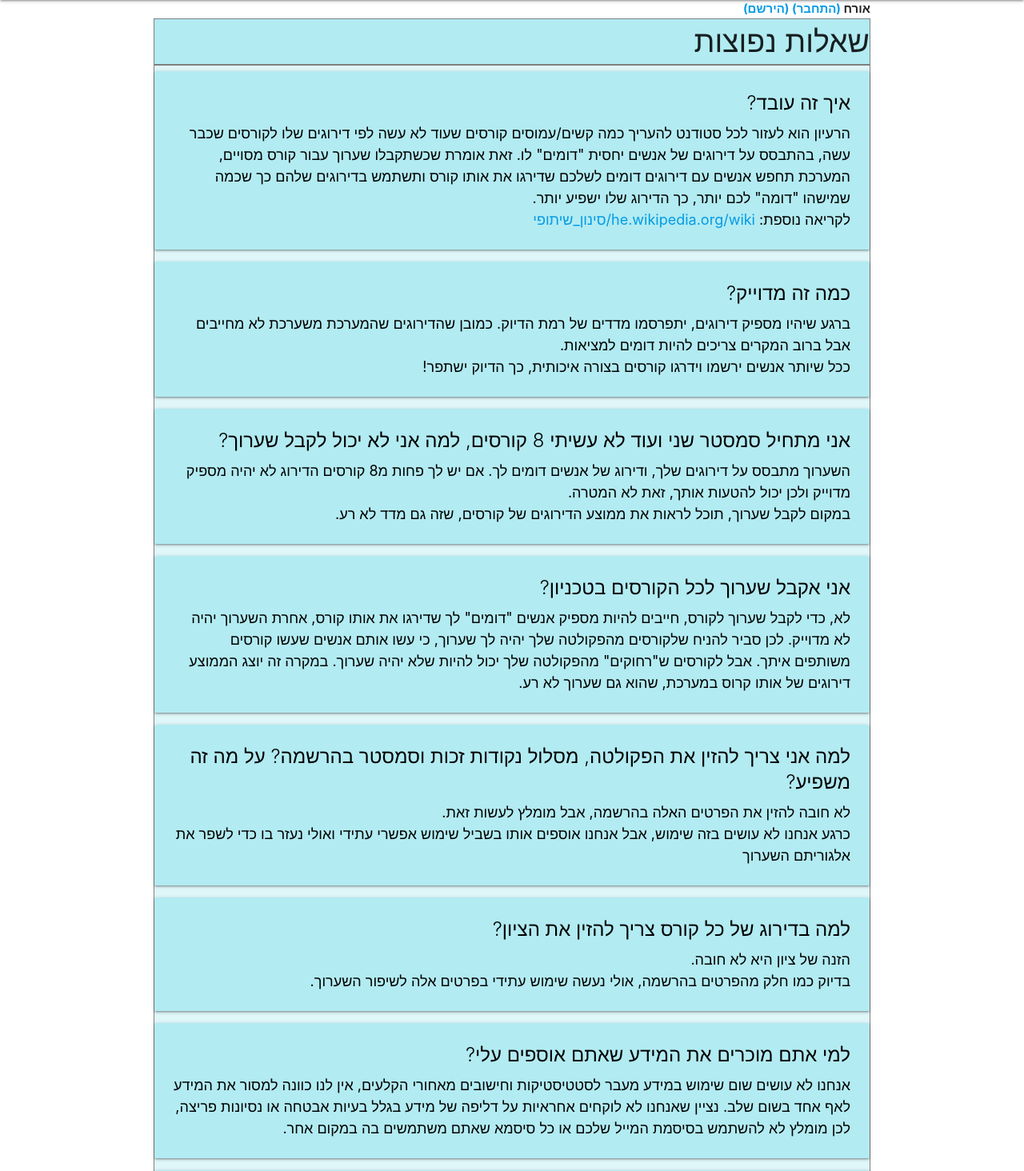
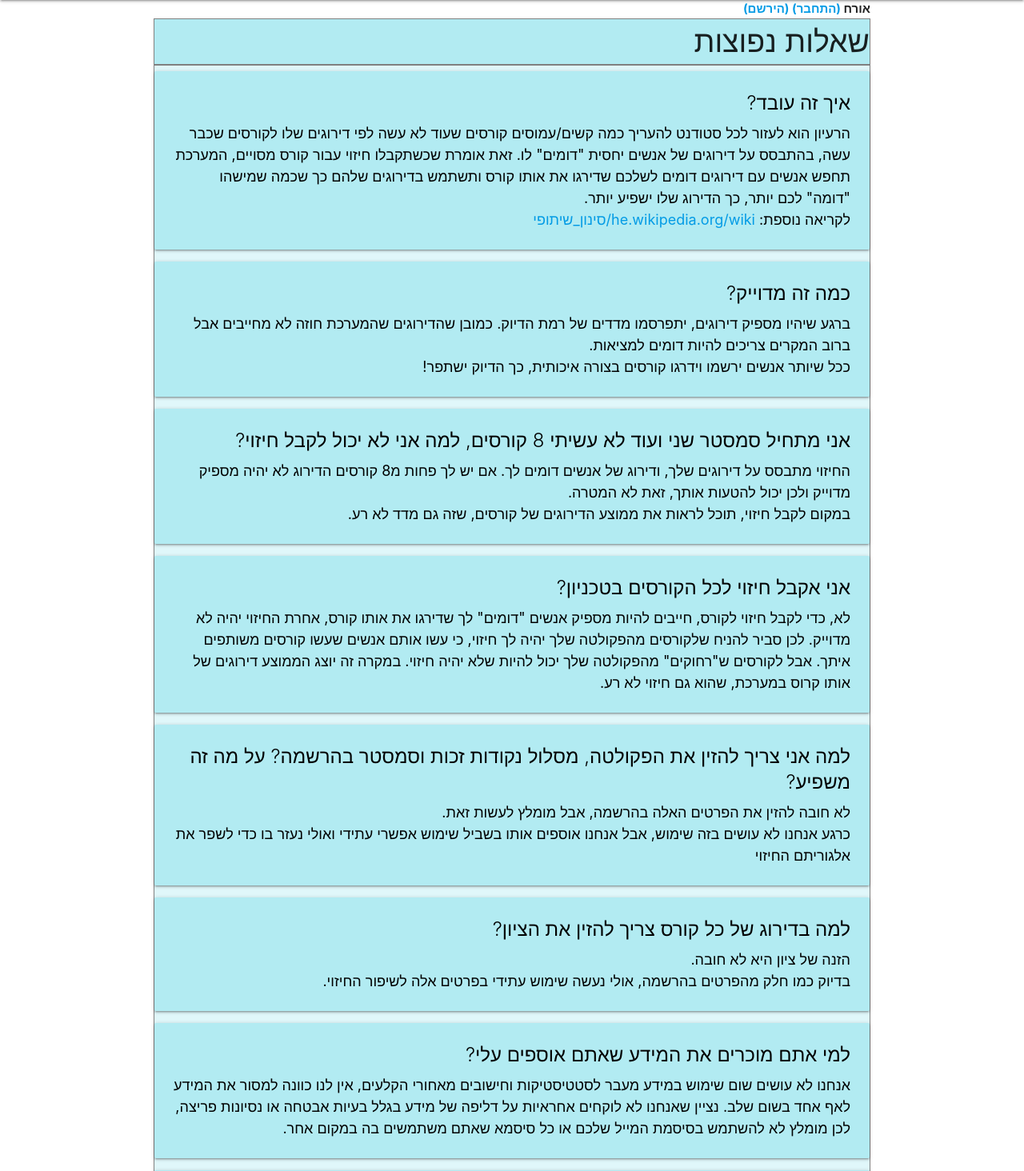
Before and after one commit to yuvalgos/course_recommender_system, a Django app: page /faq in a window 1280 px wide. Shown: the part 128-1592 px from the top of the page at 80% size. Run offline with Django 3.2, Linux system fonts and the light colour scheme; some libraries are stand-ins or nearby versions.

Commit message:
some text changes

```diff
--- a/templates/CRS/faq.html
+++ b/templates/CRS/faq.html
@@ -12,7 +12,7 @@
       </span>
       <p>
           הרעיון הוא לעזור לכל סטודנט להעריך כמה קשים/עמוסים קורסים שעוד לא עשה לפי דירוגים שלו לקורסים
-          שכבר עשה, בהתבסס על דירוגים של אנשים יחסית "דומים" לו. זאת אומרת שכשתקבלו שערוך עבור קורס
+          שכבר עשה, בהתבסס על דירוגים של אנשים יחסית "דומים" לו. זאת אומרת שכשתקבלו חיזוי עבור קורס
           מסויים, המערכת תחפש אנשים עם דירוגים דומים לשלכם שדירגו את אותו קורס ותשתמש בדירוגים שלהם כך
           שכמה שמישהו "דומה" לכם יותר, כך הדירוג שלו ישפיע יותר.
           <br>
@@ -30,7 +30,7 @@
           כמה זה מדוייק?
       </span>
       <p>
-          ברגע שיהיו מספיק דירוגים, יתפרסמו מדדים של רמת הדיוק. כמובן שהדירוגים שהמערכת משערכת לא מחייבים
+          ברגע שיהיו מספיק דירוגים, יתפרסמו מדדים של רמת הדיוק. כמובן שהדירוגים שהמערכת חוזה לא מחייבים
           אבל ברוב המקרים צריכים להיות דומים למציאות.
           <br>
           ככל שיותר אנשים ירשמו וידרגו קורסים בצורה איכותית, כך הדיוק ישתפר!
@@ -41,13 +41,13 @@
 <div class="card cyan lighten-4">
     <div class="card-content black-text">
       <span class="card-title">
-          אני מתחיל סמסטר שני ועוד לא עשיתי 8 קורסים, למה אני לא יכול לקבל שערוך?
+          אני מתחיל סמסטר שני ועוד לא עשיתי 8 קורסים, למה אני לא יכול לקבל חיזוי?
       </span>
       <p>
-            השערוך מתבסס על דירוגים שלך, ודירוג של אנשים דומים לך. אם יש לך פחות מ8 קורסים הדירוג לא יהיה
+            החיזוי מתבסס על דירוגים שלך, ודירוג של אנשים דומים לך. אם יש לך פחות מ8 קורסים הדירוג לא יהיה
           מספיק מדוייק ולכן יכול להטעות אותך, זאת לא המטרה.
           <br>
-          במקום לקבל שערוך, תוכל לראות את ממוצע הדירוגים של קורסים, שזה גם מדד לא רע.
+          במקום לקבל חיזוי, תוכל לראות את ממוצע הדירוגים של קורסים, שזה גם מדד לא רע.
       </p>
     </div>
 </div>
@@ -56,12 +56,12 @@
 <div class="card cyan lighten-4">
     <div class="card-content black-text">
       <span class="card-title">
-          אני אקבל שערוך לכל הקורסים בטכניון?
+          אני אקבל חיזוי לכל הקורסים בטכניון?
       </span>
       <p>
-          לא, כדי לקבל שערוך לקורס, חייבים להיות מספיק אנשים "דומים" לך שדירגו את אותו קורס, אחרת
-          השערוך יהיה לא מדוייק. לכן סביר להניח שלקורסים מהפקולטה שלך יהיה לך שערוך, כי עשו אותם אנשים שעשו קורסים משותפים איתך.
-          אבל לקורסים ש"רחוקים" מהפקולטה שלך יכול להיות שלא יהיה שערוך. במקרה זה יוצג הממוצע דירוגים של אותו קרוס במערכת, שהוא גם שערוך לא רע.
+          לא, כדי לקבל חיזוי לקורס, חייבים להיות מספיק אנשים "דומים" לך שדירגו את אותו קורס, אחרת
+          החיזוי יהיה לא מדוייק. לכן סביר להניח שלקורסים מהפקולטה שלך יהיה לך חיזוי, כי עשו אותם אנשים שעשו קורסים משותפים איתך.
+          אבל לקורסים ש"רחוקים" מהפקולטה שלך יכול להיות שלא יהיה חיזוי. במקרה זה יוצג הממוצע דירוגים של אותו קרוס במערכת, שהוא גם חיזוי לא רע.
       </p>
     </div>
 </div>
@@ -74,7 +74,7 @@
       <p>
           לא חובה להזין את הפרטים האלה בהרשמה, אבל מומלץ לעשות זאת. <br>
           כרגע אנחנו לא עושים בזה שימוש, אבל אנחנו אוספים אותו בשביל שימוש אפשרי עתידי ואולי
-          נעזר בו כדי לשפר את אלגוריתם השערוך
+          נעזר בו כדי לשפר את אלגוריתם החיזוי
       </p>
     </div>
 </div>
@@ -87,7 +87,7 @@
       <p>
           הזנה של ציון היא לא חובה.
           <br>
-          בדיוק כמו חלק מהפרטים בהרשמה, אולי נעשה שימוש עתידי בפרטים אלה לשיפור השערוך.
+          בדיוק כמו חלק מהפרטים בהרשמה, אולי נעשה שימוש עתידי בפרטים אלה לשיפור החיזוי.
       </p>
     </div>
 </div>
```
Also changed, not shown: CRS/TDL.txt (+14 -4 lines), templates/CRS/course.html (+5 -5 lines), templates/CRS/index.html (+4 -15 lines), templates/CRS/instructions.html (+4 -4 lines).
